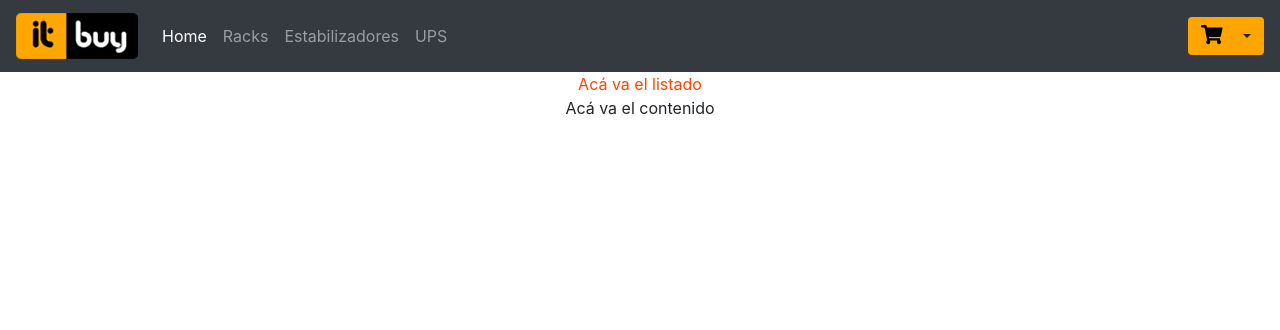
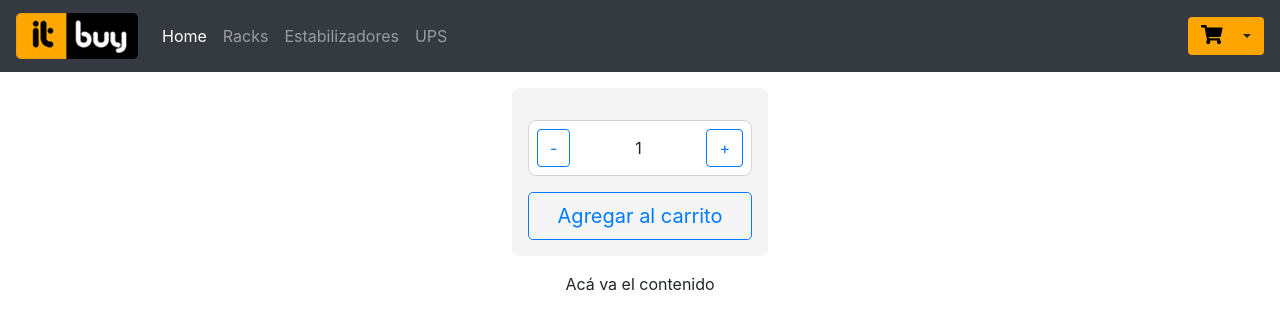
Before and after one commit to clarascopetani/c-itbuy-scopetani, a React (Create React App) app in the folder itbuy-app/: page / in a window 1280 px wide. Shown: the top 330 px of the page. Built offline with nearby package versions, Linux system fonts and the light colour scheme.

Commit message:
V3.0 - ItemCount

```diff
--- a/itbuy-app/src/App.js
+++ b/itbuy-app/src/App.js
@@ -1,6 +1,6 @@
 import './App.css';
 import { NavBar } from './components/Navbar/Navbar';
-import { ListContainer } from './components/ListContainer/ListContainer';
+import ListContainer from './components/ListContainer/ListContainer';
 
 function App() {
   return (
--- /dev/null
+++ b/itbuy-app/src/components/ItemCount/ItemCount.js
@@ -0,0 +1,53 @@
+import React, { useEffect, useState } from "react";
+import './itemcount.css';
+
+export function ItemCount({ stock, initial, onAdd }) {
+    const [count, setCount] = useState(parseInt(initial) || 0);
+
+    useEffect(() => {
+        setCount(parseInt(initial));
+        return;
+    }, [initial]);
+
+    const addItem = () => {
+        setCount(count + 1);
+      };
+
+    const removeItem = () => {
+    setCount(count - 1);
+    };
+
+    return (
+        <div className="containerAddCart">
+        <div className="containerItemCount">
+          <button
+            disabled={count <= 0}
+            className="btn btn-outline-primary"
+            type="button"
+            onClick={removeItem}
+          >-
+          </button>
+
+          <div>{count}</div>
+
+          <button
+            disabled={count >= stock}
+            className="btn btn-outline-primary"
+            type="button"
+            onClick={addItem}
+          >+
+          </button>
+        </div>
+
+        <button
+          className="btn btn-outline-primary btn-lg"
+          type="button"
+          onClick={onAdd}
+        >
+          Agregar al carrito
+        </button>
+      </div>
+    );
+}
+
+export default ItemCount;
--- /dev/null
+++ b/itbuy-app/src/components/ItemCount/itemcount.css
@@ -0,0 +1,26 @@
+.containerAddCart{
+    background-color:whitesmoke;
+    padding: 1rem;
+    margin: 1rem auto;
+    width: 16rem;
+    border-radius: 8px;
+    display: flex;
+    flex-flow: wrap column;
+}
+
+.containerItemCount {
+    background-color: #ffffff;
+    border:1px solid lightgrey;
+    border-radius: 8px;
+    box-sizing: border-box;
+    padding: 0.5rem;
+    margin: 1rem 0;
+    display: flex;
+    justify-content: space-between;
+    align-items: center;
+}
+
+.containerItemCount button:disabled{
+    color:lightgrey;
+    border: 1px solid lightgrey;
+}
--- a/itbuy-app/src/components/ListContainer/ListContainer.js
+++ b/itbuy-app/src/components/ListContainer/ListContainer.js
@@ -1,10 +1,11 @@
 import React from "react";
-import './listcontainer.css';
+import { ItemCount } from '../ItemCount/ItemCount';
 
-export const ListContainer = () => {
+export default function ListContainer({gretting}) {
     return (
-        <div className="itemsContainer">
-        Acá va el listado
-    </div>
+      <div className="container">
+        <h1>{gretting}</h1>
+        <ItemCount stock="5" initial="1" />
+      </div>
     );
-}
+  }
```
Also changed, not shown: itbuy-app/src/fontAwesome.js (added, +10 -0 lines), 1 other file (tests, documents, lock files or other folders).
